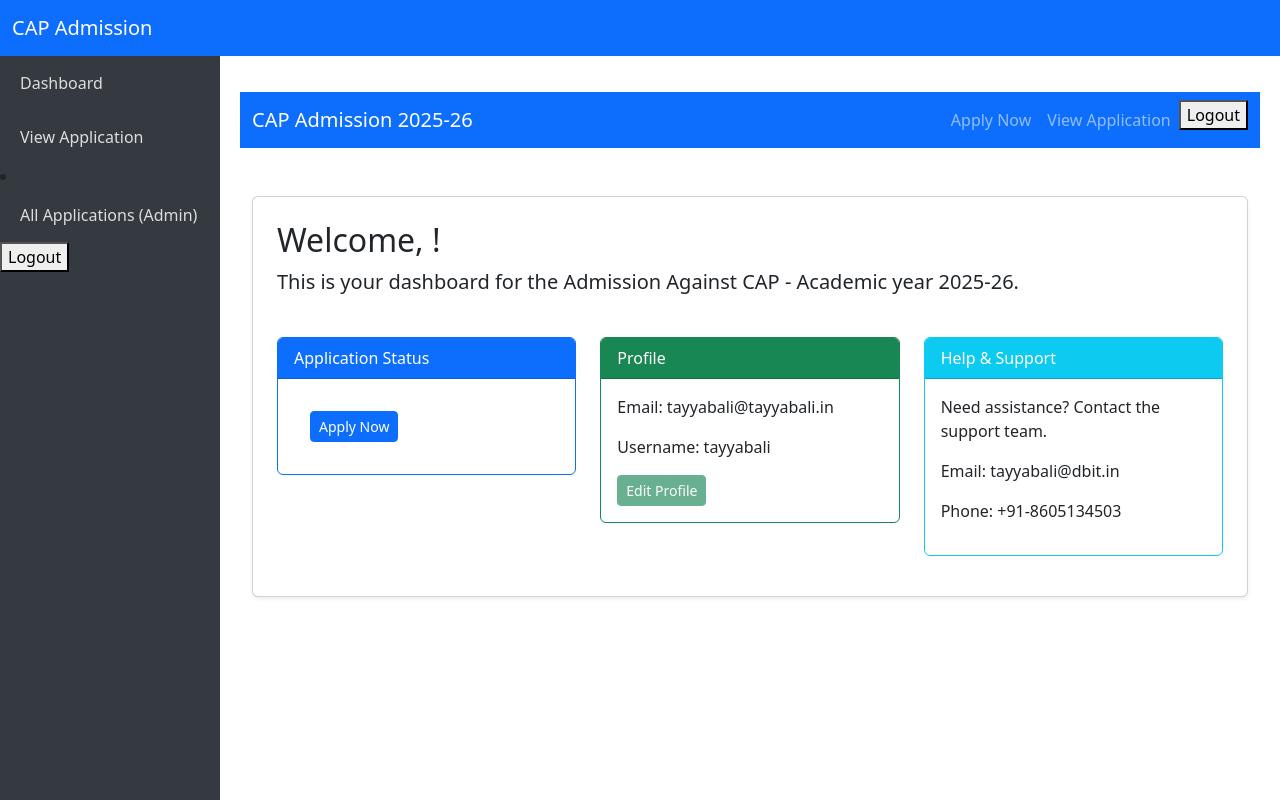
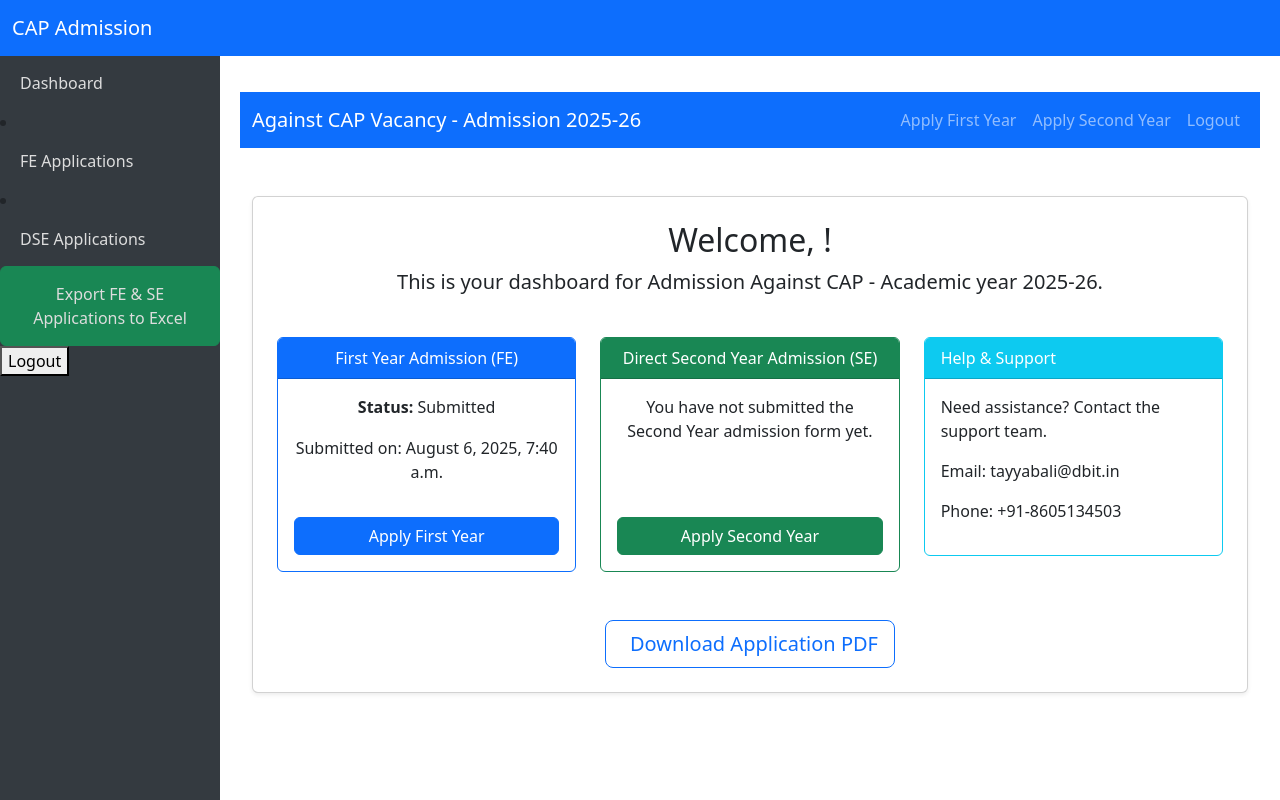
Before and after one commit to tayyabsayyad/DBIT_FE_CAP_Against_Django, a Django app: page /dashboard/ in a window 1280 px wide. Run offline with Django 5.2, Linux system fonts and the light colour scheme; a user stored in the database is signed in; data comes from the database, SQL or seed files in the repository; both versions use the stored data as it was after the commit; some libraries are stand-ins or nearby versions.

Commit message:
complete system

```diff
--- a/DBITAvc/urls.py
+++ b/DBITAvc/urls.py
@@ -4,4 +4,5 @@
 urlpatterns = [
     path('admin/', admin.site.urls),
     path('', include('admissionapp.urls')),  # Just the string app name here
+
 ]
--- a/admissionapp/models.py
+++ b/admissionapp/models.py
@@ -23,7 +23,7 @@
     place_of_birth = models.CharField(max_length=255)  # Place of Birth including District and State in single text
     nationality = models.CharField(max_length=100)
 
-    mht_cet_percentile = models.DecimalField(max_digits=6, decimal_places=2)
+    mht_cet_percentile = models.DecimalField(max_digits=10, decimal_places=7)
     state_merit_no = models.CharField(max_length=50)
     application_id = models.CharField(max_length=50, unique=True)  # Application ID - likely unique
 
@@ -50,7 +50,7 @@
     nationality = models.CharField(max_length=100)
 
     passed_diploma_branch = models.CharField(max_length=255, blank=True, null=True)
-    diploma_passing_percentage = models.DecimalField(max_digits=5, decimal_places=2, blank=True, null=True)
+    diploma_passing_percentage = models.DecimalField(max_digits=10, decimal_places=7)
 
     application_id = models.CharField(max_length=50, unique=True)
 
--- a/admissionapp/urls.py
+++ b/admissionapp/urls.py
@@ -18,16 +18,14 @@
     path('second-year/apply/', views.second_year_admission_view, name='second_year_admission'),
     path('second-year/details/', views.second_year_admission_detail, name='second_year_admission_detail'),
 
+    # urls.py
 
-    path('application/view/', views.application_view, name='application_view'),
-
-    path('application/edit/', views.application_edit, name='application_edit'),
+    path('cadmin/first-year-applications/', views.first_year_applications_list, name='first_year_applications_list'),
+    path('cadmin/second-year-applications/', views.second_year_applications_list, name='second_year_applications_list'),
 
     path('application/download_pdf/', views.download_application_pdf, name='download_application_pdf'),
 
     path('register/', views.register, name='register'),
-
-    path('application/', views.application_form, name='application_form'),
 
     path('forgot-password/', auth_views.PasswordResetView.as_view(
         template_name='forgot_password.html'), name='forgot_password'),
@@ -42,12 +40,7 @@
 
     path('dashboard/', views.dashboard, name='dashboard'),
 
-    # In urls.py
-    path('admin/application/<int:pk>/', views.application_admin_view, name='application_admin_view'),
-    path('admin/application/<int:pk>/download/', views.download_application_pdf_by_id,
-         name='download_application_pdf_by_id'),
-    path('applications/all/', views.application_list, name='application_list'),
-    path('applications/<int:pk>/', views.application_admin_view, name='application_admin_view'),
-    path('applications/<int:pk>/pdf/', views.download_application_pdf_by_id, name='download_application_pdf_by_id'),
-    path('applications/export_excel/', views.export_applications_excel, name='export_applications_excel'),
+    path('export-applications-excel/', views.export_applications_excel, name='export_applications_excel'),
+
+
 ]
--- a/admissionapp/views.py
+++ b/admissionapp/views.py
@@ -1,12 +1,20 @@
 from django.contrib.admin.views.decorators import staff_member_required
-from django.contrib.auth.decorators import login_required
+from django.contrib.auth.decorators import login_required, user_passes_test
 from django.shortcuts import render, get_object_or_404
 from django.shortcuts import render, redirect
 from django.contrib import messages
 from django.contrib.auth import views as auth_views
 from django.contrib.auth.decorators import login_required
 from django.shortcuts import render, redirect
-
+from django.http import HttpResponse
+from openpyxl import Workbook
+from .models import FirstYearAdmission, SecondYearAdmission
+from django.contrib.admin.views.decorators import staff_member_required
+from django.shortcuts import render, get_object_or_404
+from django.http import HttpResponse
+from django.template.loader import render_to_string
+from weasyprint import HTML
+from .models import FirstYearAdmission, SecondYearAdmission
 from django.template.loader import render_to_string
 from weasyprint import HTML
 from django.http import HttpResponse
@@ -15,7 +23,7 @@
 from io import BytesIO
 from django.contrib.auth.decorators import login_required
 from django.shortcuts import render, redirect
-from .forms import FirstYearAdmissionForm, SecondYearAdmissionForm
+from .forms import FirstYearAdmissionForm, SecondYearAdmissionForm, RegistrationForm
 from .models import FirstYearAdmission, SecondYearAdmission
 
 
@@ -41,8 +49,7 @@
     else:
         form = FirstYearAdmissionForm()
 
-    return render(request, 'admissionapp/first_year_form.html', {'form': form})
-
+    return render(request, 'first_year_form.html', {'form': form})
 
 @login_required
 def second_year_admission_view(request):
@@ -62,7 +69,7 @@
     else:
         form = SecondYearAdmissionForm()
 
-    return render(request, 'admissionapp/second_year_form.html', {'form': form})
+    return render(request, 'second_year_form.html', {'form': form})
 
 @login_required
 def first_year_admission_detail(request):
@@ -83,63 +90,6 @@
     return render(request, 'second_year_detail.html', {'app': app})
 
 
-
-
-
-@login_required
-def application_form(request):
-    # Only allow single submission per user
-    try:
-        existing = request.user.cap_application
-        return redirect('admissionapp:application_view')
-    except CapApplication.DoesNotExist:
-        existing_app = None
-
-    if request.method == "POST":
-        form = CapApplicationForm(request.POST)
-        if form.is_valid():
-            app = form.save(commit=False)
-            app.dob = form.cleaned_data['dob']
-            app.age = form.cleaned_data['age']
-            app.user = request.user
-            app.save()
-            return redirect('admissionapp:application_view')
-    else:
-        form = CapApplicationForm()
-
-    return render(request, 'application_form.html', {'form': form})
-
-
-@login_required
-def application_edit(request):
-    # Get or 404 the current user's application
-    app = get_object_or_404(CapApplication, user=request.user)
-
-    if request.method == 'POST':
-        form = CapApplicationForm(request.POST, instance=app)
-        if form.is_valid():
-            app = form.save(commit=False)
-            # Handle DOB fields if present
-            if hasattr(form, 'cleaned_data'):
-                if 'dob' in form.cleaned_data:
-                    app.dob = form.cleaned_data['dob']
-                if 'age' in form.cleaned_data:
-                    app.age = form.cleaned_data['age']
-            app.save()
-            return redirect('application_view')
-    else:
-        # Prepopulate DOB fields if using split day/month/year in your form
-        initial = {}
-        if app.dob:
-            initial = {
-                'dob_day': app.dob.day,
-                'dob_month': app.dob.month,
-                'dob_year': app.dob.year
-            }
-        form = CapApplicationForm(instance=app, initial=initial)
-
-    return render(request, 'application_edit.html', {'form': form, 'edit_mode': True})
-
 def register(request):
     if request.method == 'POST':
         form = RegistrationForm(request.POST)
@@ -154,118 +104,146 @@
 def forgot_password(request):
     return render(request, 'forgot_password.html')
 
-@login_required
-def application_view(request):
-    # Show the current user's application (or an error if missing)
-    try:
-        app = request.user.cap_application
-    except CapApplication.DoesNotExist:
-        app = None
-
-    return render(request, 'application_view.html', {'app': app})
 
 
 @login_required
-def application_edit(request):
-    # Edit the current user's application
-    app = get_object_or_404(CapApplication, user=request.user)
-    if request.method == 'POST':
-        form = CapApplicationForm(request.POST, instance=app)
-        if form.is_valid():
-            app = form.save(commit=False)
-            # If you handle DOB as 3 fields, set dob/age here from cleaned_data
-            if 'dob' in form.cleaned_data:
-                app.dob = form.cleaned_data['dob']
-            if 'age' in form.cleaned_data:
-                app.age = form.cleaned_data['age']
-            app.save()
-            return redirect('application_view')
+def download_application_pdf(request):
+    fe_app = getattr(request.user, 'first_year_application', None)
+    se_app = getattr(request.user, 'second_year_application', None)
+    print("Asad",fe_app, se_app)
+    if fe_app:
+        is_fe_app = True
+        context = {'app': fe_app, 'is_fe_app' : is_fe_app}
+        template_name = 'application_pdf.html'
+    elif se_app:
+        context = {'app': se_app}
+        template_name = 'application_pdf.html'
     else:
-        # Set initial data for dob_day/month/year from saved dob:
-        initial = {}
-        if app.dob:
-            initial = {
-                'dob_day': app.dob.day,
-                'dob_month': app.dob.month,
-                'dob_year': app.dob.year
-            }
-        form = CapApplicationForm(instance=app, initial=initial)
-    return render(request, 'application_form.html', {'form': form, 'edit_mode': True})
-
-@login_required
-def download_application_pdf(request):
-    try:
-        app = request.user.cap_application
-    except CapApplication.DoesNotExist:
-        # Redirect or show error if no application
-        return HttpResponse("No application found to generate PDF.", status=404)
-
-    html_string = render_to_string('application_pdf.html', {'app': app})
-    html = HTML(string=html_string)
+        # Handle no application case
+        messages.error(request, "No application found to download.")
+        return redirect('admissionapp:dashboard')
+    print(context)
+    html_string = render_to_string(template_name, context)
+    html = HTML(string=html_string, base_url=request.build_absolute_uri())
     pdf = html.write_pdf()
-
     response = HttpResponse(pdf, content_type='application/pdf')
     response['Content-Disposition'] = 'attachment; filename="CAP_Application_{}.pdf"'.format(request.user.username)
     return response
 
-@staff_member_required  # Only admins and staff can access
-def application_list(request):
-    applications = CapApplication.objects.all().select_related('user').order_by('-submitted_at')
-    return render(request, 'application_list.html', {'applications': applications})
 
 @staff_member_required
-def application_admin_view(request, pk):
-    app = get_object_or_404(CapApplication, pk=pk)
-    return render(request, 'application_view.html', {'app': app, 'admin_mode': True})
-
+def first_year_applications_list(request):
+    applications = FirstYearAdmission.objects.all().order_by('-submitted_at')
+    print(applications)
+    return render(request, 'first_year_applications_list.html', {'applications': applications})
 
 @staff_member_required
-def download_application_pdf_by_id(request, pk):
-    app = get_object_or_404(CapApplication, pk=pk)
+def second_year_applications_list(request):
+    applications = SecondYearAdmission.objects.all().order_by('-submitted_at')
+    return render(request, 'second_year_applications_list.html', {'applications': applications})
+
+@user_passes_test(lambda u: u.is_staff)
+def first_year_application_detail(request, pk):
+    app = get_object_or_404(FirstYearAdmission, pk=pk)
+    return render(request, 'first_year_admission_detail.html', {'app': app, 'admin_mode': True})
+
+@staff_member_required
+def second_year_application_detail(request, pk):
+    app = get_object_or_404(SecondYearAdmission, pk=pk)
+    return render(request, 'second_year_admission_detail.html', {'app': app, 'admin_mode': True})
+
+@staff_member_required
+def download_first_year_application_pdf(request, pk):
+    app = get_object_or_404(FirstYearAdmission, pk=pk)
     html_string = render_to_string('application_pdf.html', {'app': app})
     html = HTML(string=html_string, base_url=request.build_absolute_uri())
     pdf = html.write_pdf()
     response = HttpResponse(pdf, content_type='application/pdf')
-    response['Content-Disposition'] = f'attachment; filename="CAP_Application_{app.pk}.pdf"'
+    response['Content-Disposition'] = f'attachment; filename="FirstYear_Application_{app.id}.pdf"'
+    return response
+
+@staff_member_required
+def download_second_year_application_pdf(request, pk):
+    app = get_object_or_404(SecondYearAdmission, pk=pk)
+    html_string = render_to_string('application_pdf.html', {'app': app})
+    html = HTML(string=html_string, base_url=request.build_absolute_uri())
+    pdf = html.write_pdf()
+    response = HttpResponse(pdf, content_type='application/pdf')
+    response['Content-Disposition'] = f'attachment; filename="SecondYear_Application_{app.id}.pdf"'
     return response
 
 @staff_member_required
 def export_applications_excel(request):
-    wb = openpyxl.Workbook()
-    ws = wb.active
-    ws.title = "Applications"
+    wb = Workbook()
 
-    # Define the headers
-    headers = [
-        "ID", "Applicant Name", "Email", "Percentile", "Submitted On"
-        # add more fields if desired
+    # ===== First Sheet: First Year Applications =====
+    ws1 = wb.active
+    ws1.title = "First Year Applications"
+
+    fe_headers = [
+        "Full Name", "Religion", "DOB", "Student Cell", "Student Email",
+        "Nationality", "MHT CET Percentile", "State Merit No", "Application ID"
     ]
-    ws.append(headers)
+    ws1.append(fe_headers)
 
-    # Populate rows
-    for app in CapApplication.objects.all().order_by('-submitted_at'):
-        ws.append([
-            app.id,
-            f"{app.first_name} {app.surname}",
+    fe_apps = FirstYearAdmission.objects.all().order_by('-submitted_at')
+    for app in fe_apps:
+        dob = f"{app.dob_day:02d}/{app.dob_month:02d}/{app.dob_year}"
+        ws1.append([
+            app.full_name,
+            app.religion,
+            dob,
+            app.student_cell_no,
             app.student_email,
-            app.mhtcet_percentile,
-            app.submitted_at.strftime('%Y-%m-%d %H:%M'),
-            # add more fields as needed
+            app.nationality,
+            getattr(app, 'mht_cet_percentile', ''),
+            getattr(app, 'state_merit_no', ''),
+            app.application_id,
         ])
 
-    # Adjust column widths
-    for i, col in enumerate(ws.columns, 1):
-        max_length = max(len(str(cell.value)) for cell in col)
-        ws.column_dimensions[get_column_letter(i)].width = max_length + 3
+    # Adjust column widths for FE
+    for i, col in enumerate(ws1.columns, 1):
+        max_length = max(len(str(cell.value)) if cell.value else 0 for cell in col)
+        ws1.column_dimensions[chr(64 + i)].width = max_length + 3
 
-    # Create response
+    # ===== Second Sheet: Second Year Applications =====
+    ws2 = wb.create_sheet(title="Second Year Applications")
+
+    se_headers = [
+        "Full Name", "Religion", "DOB", "Student Cell", "Student Email",
+        "Nationality", "Passed Diploma Branch", "Diploma Passing Percentage", "Application ID"
+    ]
+    ws2.append(se_headers)
+
+    se_apps = SecondYearAdmission.objects.all().order_by('-submitted_at')
+    for app in se_apps:
+        dob = f"{app.dob_day:02d}/{app.dob_month:02d}/{app.dob_year}"
+        ws2.append([
+            app.full_name,
+            app.religion,
+            dob,
+            app.student_cell_no,
+            app.student_email,
+            app.nationality,
+            getattr(app, 'passed_diploma_branch', ''),
+            getattr(app, 'diploma_passing_percentage', ''),
+            app.application_id,
+        ])
+
+    # Adjust column widths for SE
+    for i, col in enumerate(ws2.columns, 1):
+        max_length = max(len(str(cell.value)) if cell.value else 0 for cell in col)
+        ws2.column_dimensions[chr(64 + i)].width = max_length + 3
+
+    # Save workbook to in-memory file
     file_stream = BytesIO()
     wb.save(file_stream)
-    file_stream.seek(0)  # Go to the beginning of the stream
+    file_stream.seek(0)
 
+    # Return response
     response = HttpResponse(
         file_stream.getvalue(),
         content_type='application/vnd.openxmlformats-officedocument.spreadsheetml.sheet'
     )
-    response['Content-Disposition'] = 'attachment; filename=all_applications.xlsx'
+    response['Content-Disposition'] = 'attachment; filename=fe_se_applications.xlsx'
     return response
--- a/templates/base.html
+++ b/templates/base.html
@@ -36,6 +36,7 @@
         .content {
             margin-left: 220px;
             padding: 20px;
+            display: block;
         }
 
         @media (max-width: 768px) {
@@ -67,18 +68,21 @@
 <div class="sidebar">
     <a href="{% url 'admissionapp:dashboard' %}" class="{% if request.path == '/' %}active{% endif %}">Dashboard</a>
     {% if user.is_authenticated %}
-        {#        <a href="{% url 'admissionapp:dashboard' %}"#}
-        {#           class="{% if request.path == '/application/' %}active{% endif %}">Apply</a>#}
-
-        <a href="{% url 'admissionapp:application_view' %}">View Application</a>
-        {#        <a href="{% url 'admissionapp:application_edit' %}">Edit Application</a>#}
-
 
         {% if user.is_staff %}
             <li class="nav-item">
-                <a class="nav-link" href="{% url 'admissionapp:application_list' %}">All Applications (Admin)</a>
+                <a class="nav-link" href="{% url 'admissionapp:first_year_applications_list' %}">FE Applications</a>
             </li>
+            <li class="nav-item">
+                <a class="nav-link" href="{% url 'admissionapp:second_year_applications_list' %}">DSE Applications</a>
+            </li>
+
+            <a href="{% url 'admissionapp:export_applications_excel' %}" class="btn btn-success">
+                Export FE & SE Applications to Excel
+            </a>
+
         {% endif %}
+
 
         <form method="post" action="{% url 'admissionapp:logout' %}" style="display:inline;">
             {% csrf_token %}
@@ -97,10 +101,12 @@
 
 
 <div class="content">
+
     {% if messages %}
         {% for message in messages %}
             <div class="alert alert-{{ message.tags }} alert-dismissible fade show" role="alert">
                 {{ message }}
+
                 <button type="button" class="btn-close" data-bs-dismiss="alert" aria-label="Close"></button>
             </div>
         {% endfor %}
--- a/templates/dashboard.html
+++ b/templates/dashboard.html
@@ -4,19 +4,19 @@
 <br><br><br>
 <nav class="navbar navbar-expand-lg navbar-dark bg-primary">
     <div class="container">
-                <a class="navbar-brand" href="#">CAP Admission 2025-26</a>
+        <a class="navbar-brand" href="#">Against CAP Vacancy - Admission 2025-26</a>
         <div>
             <ul class="navbar-nav ms-auto">
                 <li class="nav-item">
-                            <a class="nav-link" href="{% url 'admissionapp:application_form' %}">Apply Now</a>
+                    <a class="nav-link" href="{% url 'admissionapp:first_year_admission' %}">Apply First Year</a>
                 </li>
                 <li class="nav-item">
-                            <a class="nav-link" href="{% url 'admissionapp:application_view' %}">View Application</a>
+                    <a class="nav-link" href="{% url 'admissionapp:second_year_admission' %}">Apply Second Year</a>
                 </li>
                 <li class="nav-item">
                     <form method="post" action="{% url 'admissionapp:logout' %}">
                         {% csrf_token %}
-                                <button type="submit" class=" ">Logout</button>
+                        <button type="submit" class="btn btn-link nav-link">Logout</button>
                     </form>
                 </li>
             </ul>
@@ -26,44 +26,44 @@
 
 <div class="container mt-5">
     <div class="card shadow-sm p-4">
-                <h2>Welcome, {{ user.first_name }}!</h2>
-                <p class="lead">This is your dashboard for the Admission Against CAP - Academic year 2025-26.</p>
+        <h2 class="text-center">Welcome, {{ user.first_name }}!</h2>
+        <p class="lead text-center">This is your dashboard for Admission Against CAP - Academic year 2025-26.</p>
 
-                <div class="row mt-4">
+        <div class="row justify-content-center mt-4 gx-4">
+            <!-- First Year Card -->
             <div class="col-md-4">
-                        <div class="card border-primary mb-3">
-                            <div class="card-header bg-primary text-white">Application Status</div>
-                            <div class="card-body">
-
-                                <div class="card-body">
-                                    {% if user.cap_application %}
-                                        <p>Status: <strong>Submitted</strong></p>
-                                        <p>Submitted on: {{ user.cap_application.submitted_at|date:"F j, Y, g:i a" }}</p>
-                                        <a href="{% url 'admissionapp:download_application_pdf' %}"
-                                           class="btn btn-lg btn-outline-primary mt-3"
-                                           target="_blank"
-                                           role="button"
-                                           aria-label="Download Application PDF">
-                                            <i class="bi bi-file-earmark-pdf me-2"></i> Download PDF
-                                        </a>
+                <div class="card border-primary h-100">
+                    <div class="card-header bg-primary text-white text-center">
+                        First Year Admission (FE)
+                    </div>
+                    <div class="card-body d-flex flex-column justify-content-between text-center">
+                        {% if user.first_year_application %}
+                            <p><strong>Status:</strong> Submitted</p>
+                            <p>Submitted on: {{ user.first_year_application.submitted_at|date:"F j, Y, g:i a" }}</p>
                         {% else %}
-                                        <a href="{% url 'admissionapp:application_form' %}" class="btn btn-primary btn-sm">Apply
-                                            Now</a>
+                            <p>You have not submitted the First Year admission form yet.</p>
                         {% endif %}
-                                </div>
-
+                        <a href="{% url 'admissionapp:first_year_admission' %}" class="btn btn-primary mt-3">Apply First Year</a>
                     </div>
                 </div>
             </div>
 
+            <!-- Second Year Card -->
             <div class="col-md-4">
-                        <div class="card border-success mb-3">
-                            <div class="card-header bg-success text-white">Profile</div>
-                            <div class="card-body">
-                                <p>Email: {{ user.email }}</p>
-                                <p>Username: {{ user.username }}</p>
-                                <a href="#" class="btn btn-success btn-sm disabled" title="Feature Coming Soon">Edit
-                                    Profile</a>
+                <div class="card border-success h-100">
+                    <div class="card-header bg-success text-white text-center">
+                        Direct Second Year Admission (SE)
+                    </div>
+                    <div class="card-body d-flex flex-column justify-content-between text-center">
+                        {% if user.second_year_application %}
+                            <p><strong>Status:</strong> Submitted</p>
+                            <p>Submitted on: {{ user.second_year_application.submitted_at|date:"F j, Y, g:i a" }}</p>
+                        {% else %}
+                            <p>You have not submitted the Second Year admission form yet.</p>
+                        {% endif %}
+                        <a href="{% url 'admissionapp:second_year_admission' %}" class="btn btn-success mt-3">
+                            Apply Second Year
+                        </a>
                     </div>
                 </div>
             </div>
@@ -79,6 +79,22 @@
                         </div>
                     </div>
         </div>
+
+        <!-- Download PDF button: check if user has either form -->
+        <div class="d-flex justify-content-center mt-5">
+            {% if user.first_year_application or user.second_year_application %}
+                <a href="{% url 'admissionapp:download_application_pdf' %}"
+                   class="btn btn-lg btn-outline-primary"
+                   target="_blank"
+                   role="button"
+                   aria-label="Download Application PDF">
+                    <i class="bi bi-file-earmark-pdf me-2"></i> Download Application PDF
+                </a>
+            {% else %}
+                <p class="text-center mt-3">No submitted application found to download.</p>
+            {% endif %}
         </div>
     </div>
+</div>
+
 {% endblock %}
```
Also changed, not shown: admissionapp/admin.py (+44 -2 lines), admissionapp/forms.py (+10 -0 lines), requirements.txt (added, +19 -0 lines), templates/application_pdf.html (+69 -127 lines), templates/first_year_applications_list.html (added, +42 -0 lines), templates/second_year_applications_list.html (added, +42 -0 lines), admissionapp/migrations/0003_alter_firstyearadmission_mht_cet_percentile_and_more.py (added), db.sqlite3. Lines whose indentation alone changed are shown as unchanged.
